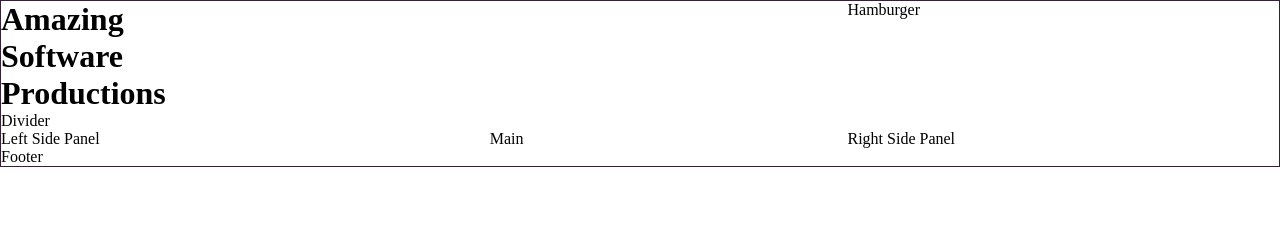
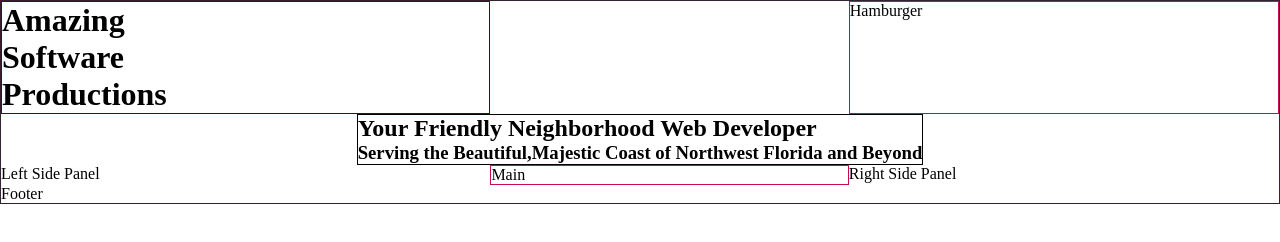
Before and after one commit to guitarzandy009/a-so-pro, a plain HTML site: page index.html in a window 1280 px wide. Drawn offline with Linux system fonts and the light colour scheme.

Commit message:
continued styling and grid layout

```diff
--- a/css/styles.css
+++ b/css/styles.css
@@ -30,15 +30,21 @@
 
   header {
     grid-area: header;
+    border: 1px solid var(--color-1);
   }
 
   nav {
     grid-area: nav;
+    border: 1px solid var(--color-3);
   }
 
   .divider {
     grid-area: divide;
+    border: 1px solid var(--shadow-color);
+    justify-self: center;
   }
+
+
 
   .left-panel {
     grid-area: left;
@@ -46,6 +52,7 @@
 
   main {
     grid-area: main;
+    border: 1px solid var(--color-3);
   }
 
   .right-panel {
--- a/index.html
+++ b/index.html
@@ -12,7 +12,10 @@
             <h1><span class="span-1">Amazing</span><br><span class="span-2">Software</span><br><span class="span-3">Productions</span></h1>
         </header>
         <nav>Hamburger</nav>
-        <div class="divider">Divider</div>
+        <div class="divider">
+            <h2>Your Friendly Neighborhood Web Developer</h2>
+            <h3>Serving the Beautiful,Majestic Coast of Northwest Florida and Beyond </h3>
+        </div>
         <div class="left-panel">Left Side Panel</div>
         <main>Main</main>
         <div class="right-panel">Right Side Panel</div>
```
